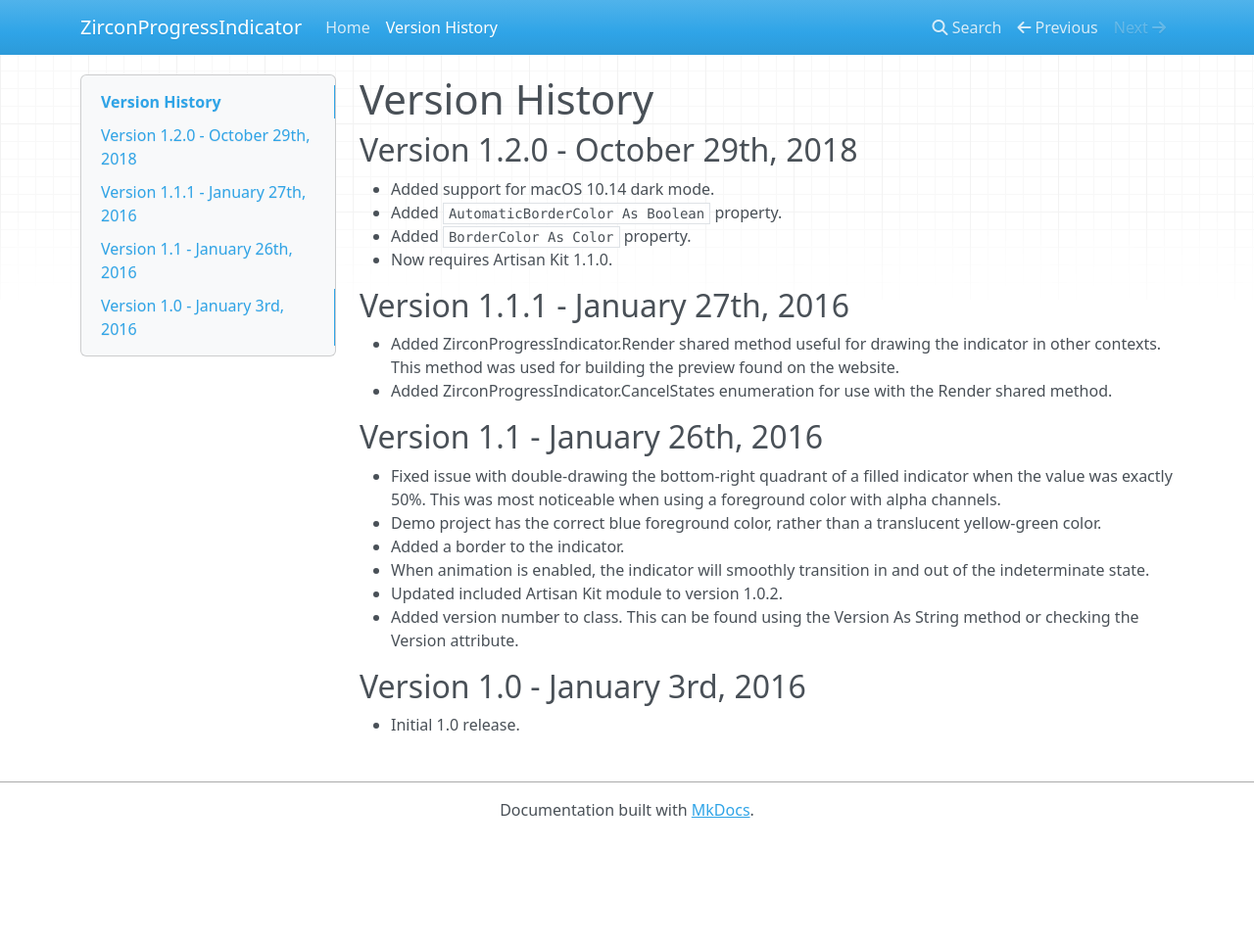
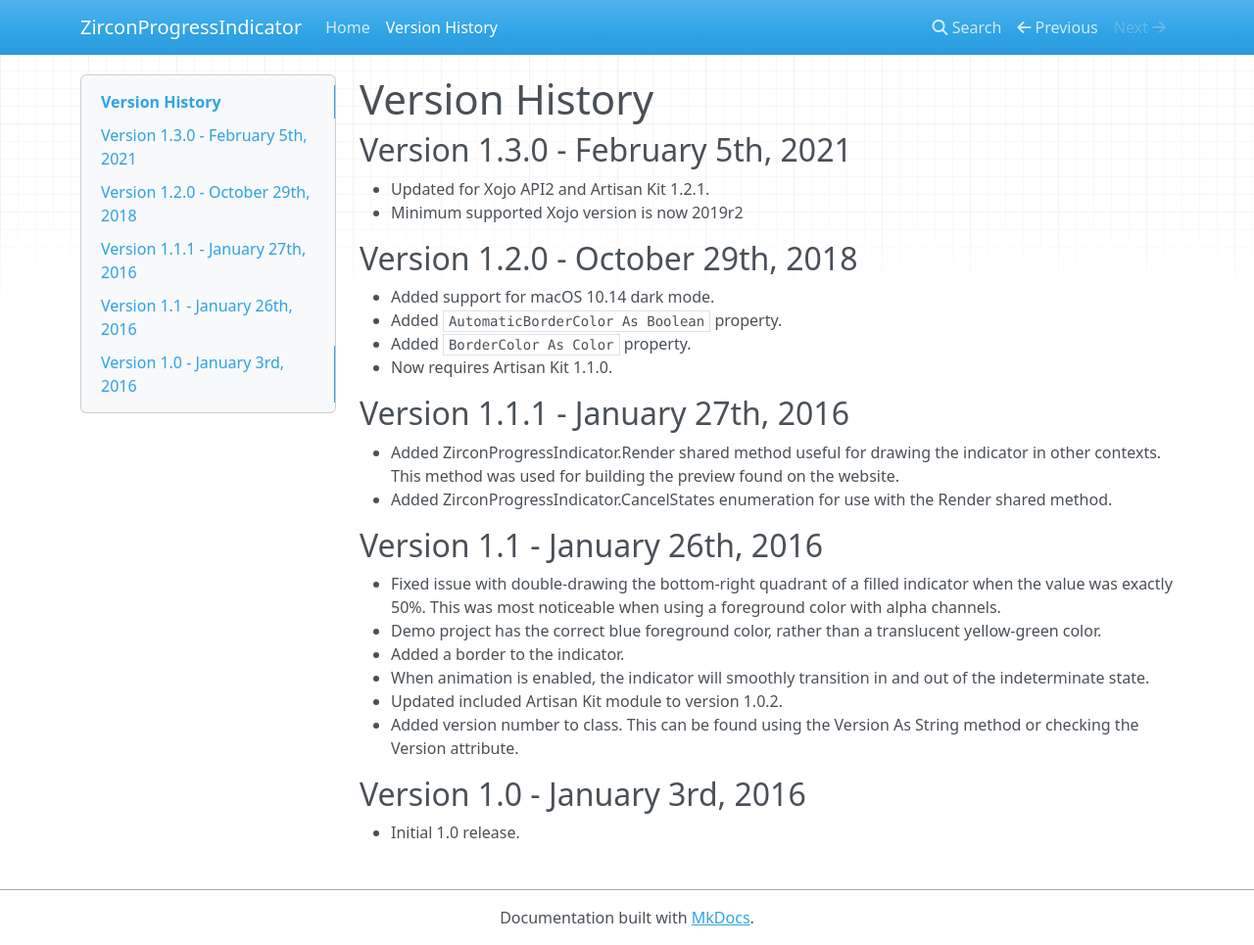
Before and after one commit to thommcgrath/ZirconProgressIndicator, an MkDocs documentation site: the page built from Documentation/docs/History.md, in a window 1280 px wide and 965 px high. Shown: the whole window at 98% size. Built offline with MkDocs 1.6.1, drawn with Linux system fonts in a browser that asks for light colours; nearby versions of some CDN libraries; old or Windows-style settings are respelled for this version of MkDocs.

Commit message:
Updating docs.

```diff
--- a/Documentation/docs/History.md
+++ b/Documentation/docs/History.md
@@ -1,4 +1,9 @@
 # Version History
+
+## Version 1.3.0 - February 5th, 2021
+
+- Updated for Xojo API2 and Artisan Kit 1.2.1.
+- Minimum supported Xojo version is now 2019r2
 
 ## Version 1.2.0 - October 29th, 2018
 
```
Also changed, not shown: Documentation/docs/index.md (+1 -1 lines).
